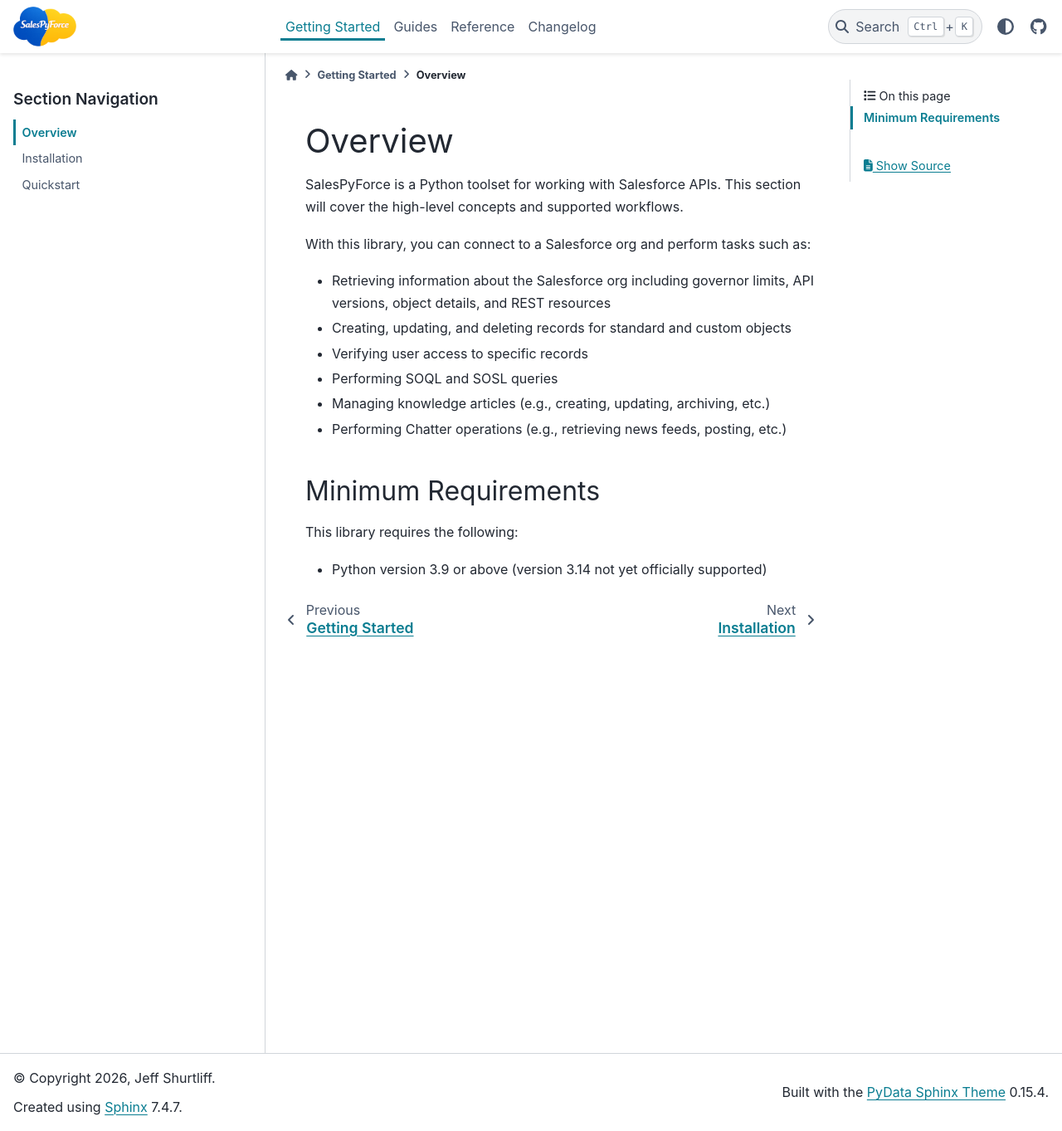
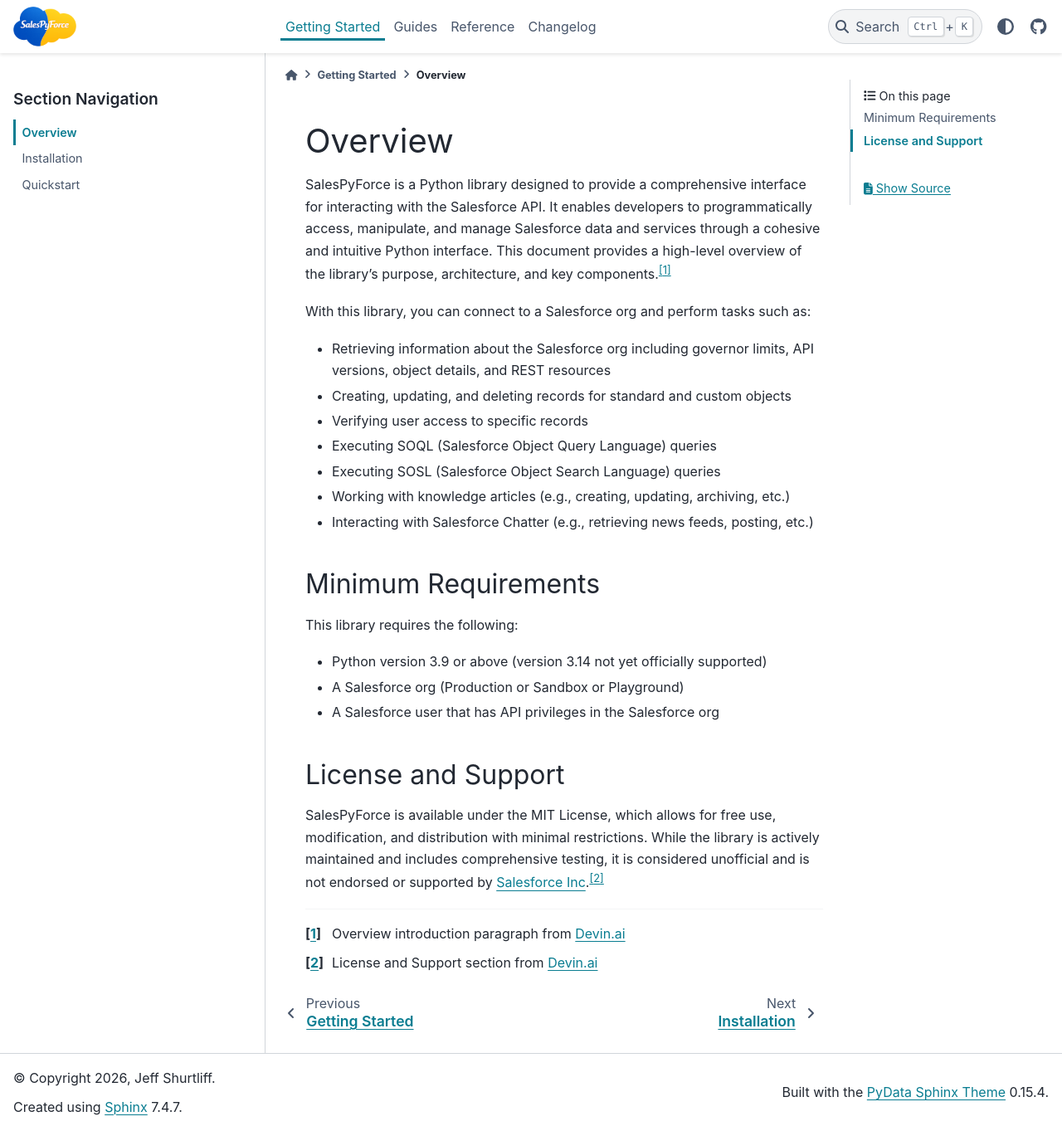
Before and after one commit to jeffshurtliff/salespyforce, a Sphinx documentation site: the page built from docs/getting-started/overview.md, in a window 1280 px wide and 1363 px high. Shown: the whole window at 83% size. Built offline with Sphinx 7.4.7 and the PyData theme 0.15.4, drawn with Linux system fonts in a browser that asks for light colours.

Commit message:
Added content to overview.md (#14)

```diff
--- a/docs/getting-started/overview.md
+++ b/docs/getting-started/overview.md
@@ -1,7 +1,10 @@
 # Overview
 
-SalesPyForce is a Python toolset for working with Salesforce APIs. This
-section will cover the high-level concepts and supported workflows.
+SalesPyForce is a Python library designed to provide a comprehensive interface
+for interacting with the Salesforce API. It enables developers to programmatically
+access, manipulate, and manage Salesforce data and services through a cohesive
+and intuitive Python interface. This document provides a high-level overview of
+the library's purpose, architecture, and key components.[^1]
 
 With this library, you can connect to a Salesforce org and perform tasks
 such as:
@@ -10,12 +13,26 @@
   API versions, object details, and REST resources
 - Creating, updating, and deleting records for standard and custom objects
 - Verifying user access to specific records
-- Performing SOQL and SOSL queries
-- Managing knowledge articles (e.g., creating, updating, archiving, etc.)
-- Performing Chatter operations (e.g., retrieving news feeds, posting, etc.)
+- Executing SOQL (Salesforce Object Query Language) queries
+- Executing SOSL (Salesforce Object Search Language) queries
+- Working with knowledge articles (e.g., creating, updating, archiving, etc.)
+- Interacting with Salesforce Chatter (e.g., retrieving news feeds, posting, etc.)
 
 ## Minimum Requirements
 
 This library requires the following:
 
 - Python version 3.9 or above (version 3.14 not yet officially supported)
+- A Salesforce org (Production or Sandbox or Playground)
+- A Salesforce user that has API privileges in the Salesforce org
+
+## License and Support
+
+SalesPyForce is available under the MIT License, which allows for free use, modification,
+and distribution with minimal restrictions. While the library is actively maintained and
+includes comprehensive testing, it is considered unofficial and is not endorsed or
+supported by [Salesforce Inc](https://salesforce.com).[^2]
+
+
+[^1]: Overview introduction paragraph from [Devin.ai](https://app.devin.ai/wiki/jeffshurtliff/salespyforce)
+[^2]: License and Support section from [Devin.ai](https://app.devin.ai/wiki/jeffshurtliff/salespyforce)
```
